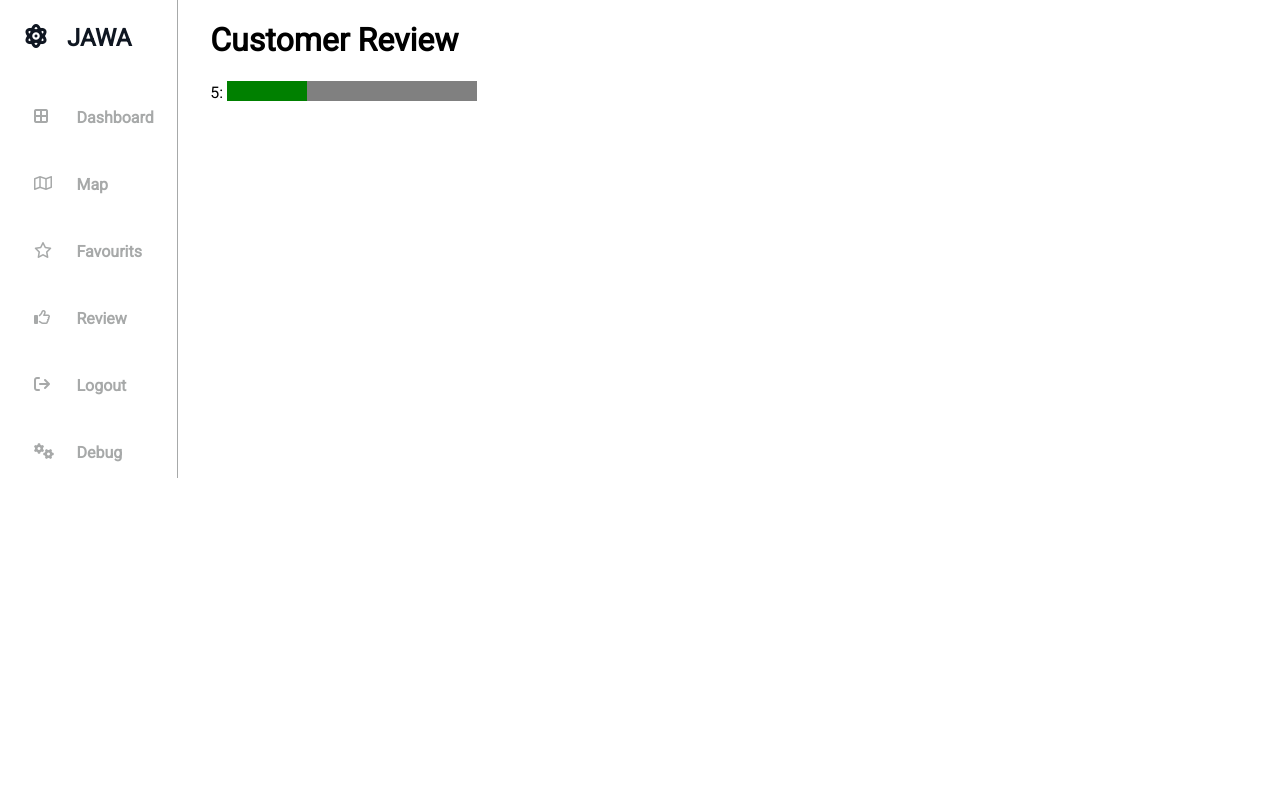
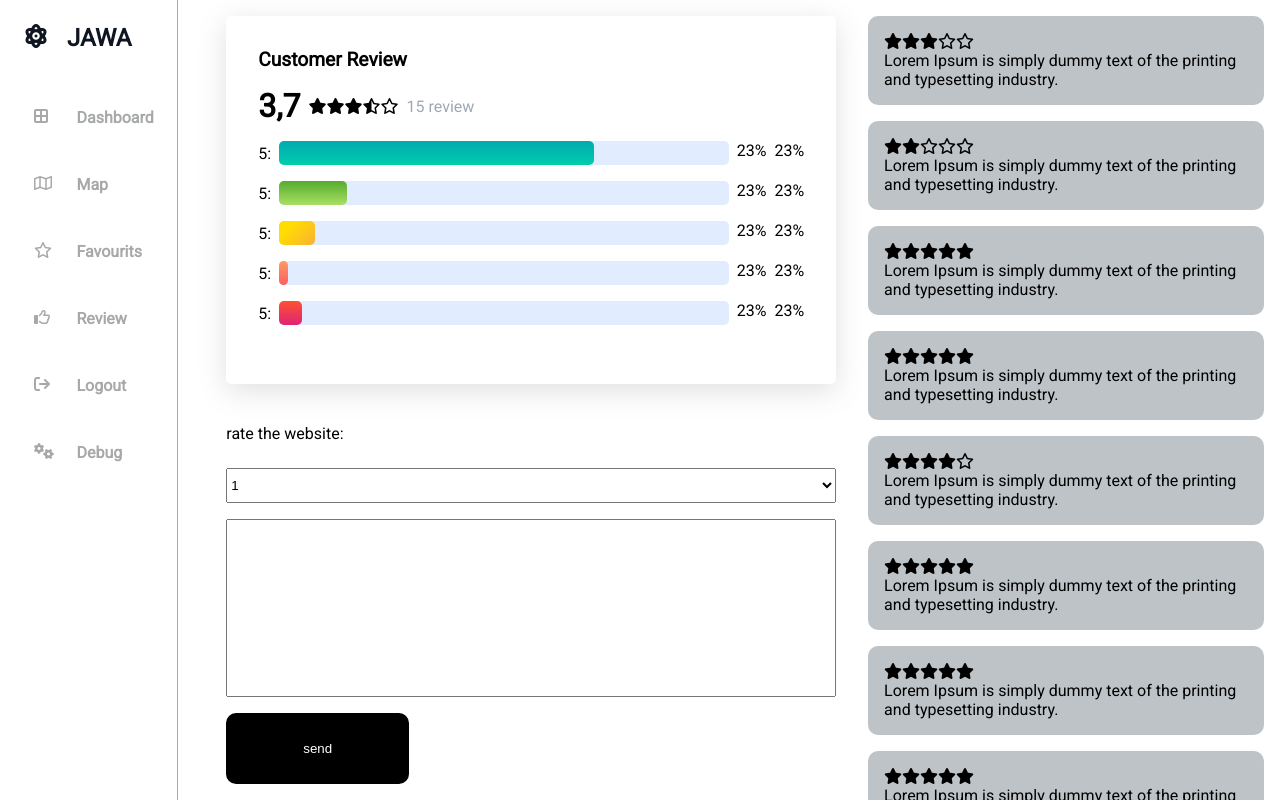
Before and after one commit to marco3724/jawapp, a Vue app: page /review in a window 1280 px wide. Built offline with nearby package versions, Linux system fonts and the light colour scheme; no server answers.

Commit message:
review page and small fixes

```diff
--- a/src/views/DashboardView.vue
+++ b/src/views/DashboardView.vue
@@ -228,8 +228,8 @@ export default {
 
       const progressValue = [0, 0, 0, 0]// in percentuale
       const progressEndValue = [this.current.wind_speed, this.current.humidity, this.current.pressure - 990, this.current.uvi]// non in percentuale [( ho messo alla pressure un offest di 990)]
-      const maxvalues = [30, 100, 35, 11]// valore limite  che ogni parametro puo assumere
-      // 990-1025  e' il range della pressione
+      const maxvalues = [30, 100, 60, 11]// valore limite  che ogni parametro puo assumere
+      // 990-1050  e' il range della pressione
       // 0-11 range dell uv
       // 0-30 metri al secondo (30 pericolo)
       const speed = 30
--- a/src/views/ReviewView.vue
+++ b/src/views/ReviewView.vue
@@ -1,132 +1,263 @@
 <template>
+<div class="container">
   <div class="overview">
-    <h1>Customer Review</h1>
+    <div class="title">Customer Review</div>
     <div class="media">
-        <div class="number"></div>
-        <div class="total"></div>
+        <div class="number">3,7</div>
+        <div class='stars'>
+        <i class="fa-solid fa-star"></i>
+        <i class="fa-solid fa-star"></i>
+        <i class="fa-solid fa-star"></i>
+        <i class="fa-regular fa-star-half-stroke"></i>
+        <i class="fa-regular fa-star"></i>
+        </div>
+        <div class="total">15 review</div>
     </div>
     <div class="votes">
         <div class="bars">
+          <div class="bar">
             <label for="file">5: </label>
-            <progress id="file" value="32" max="100"> 32% </progress>
+            <div class="percentage-bar" id="bar5"></div>
+            <div class="perce">23%</div>
+            <div class="perce-number">23%</div>
+          </div>
+                    <div class="bar">
+            <label for="file">5: </label>
+            <div class="percentage-bar" id="bar4"></div>
+                        <div class="perce">23%</div>
+            <div class="perce-number">23%</div>
+          </div>
+                    <div class="bar">
+            <label for="file">5: </label>
+            <div class="percentage-bar" id="bar3"></div>
+                        <div class="perce">23%</div>
+            <div class="perce-number">23%</div>
+          </div>
+                    <div class="bar">
+            <label for="file">5: </label>
+            <div class="percentage-bar" id="bar2"></div>
+                        <div class="perce">23%</div>
+            <div class="perce-number">23%</div>
+          </div>
+                    <div class="bar">
+            <label for="file">5: </label>
+            <div class="percentage-bar" id="bar1"></div>
+                        <div class="perce">23%</div>
+            <div class="perce-number">23%</div>
+          </div>
         </div>
     </div>
   </div>
+  <div class="form">
+    <form >
+      <label for="cars">rate the website:</label>
+      <select id="stars" name="stars">
+        <option value="1">1</option>
+        <option value="2">2</option>
+        <option value="3">3</option>
+        <option value="4">4</option>
+        <option value="4">5</option>
+      </select>
+      <textarea name="comment" />
+      <input type="submit" value="send">
+    </form>
+  </div>
+</div>
+<div class="reviews" >
+  <div class="review" v-for="rev in reviews" :key="rev">
+    <div class="star">
+      <div class="vote" v-for="index in 5" :key="index">
+        <div v-if="rev.star>=index"><i class="fa-solid fa-star"></i></div>
+        <div v-else> <i class="fa-regular fa-star"></i></div>
+      </div>
+    </div>
+    <div class="comment">{{rev.comment}}</div>
+  </div>
+</div>
 </template>
 
 <script>
 
 export default {
-
-  created () {
-    this.city = 'rome'
-    this.searchByCity()
-  },
   data () {
     return {
-      weatherChartData: {
-      },
-      chartOptions: {
-        responsive: true
-      },
-      location: {},
-      city: '',
-      current: {
-        sunset: 0,
-        sunrise: 0,
-        weather: [{}]
-      },
-      hourly: [],
-      daily: [],
-      key: '80b42f8e53b81f545a7268529925647e'
+      reviews: [
+        {
+          star: 3,
+          comment: 'Lorem Ipsum is simply dummy text of the printing and typesetting industry.'
+        },
+        {
+          star: 2,
+          comment: 'Lorem Ipsum is simply dummy text of the printing and typesetting industry.'
+        },
+        {
+          star: 5,
+          comment: 'Lorem Ipsum is simply dummy text of the printing and typesetting industry.'
+        },
+        {
+          star: 5,
+          comment: 'Lorem Ipsum is simply dummy text of the printing and typesetting industry.'
+        },
+        {
+          star: 4,
+          comment: 'Lorem Ipsum is simply dummy text of the printing and typesetting industry.'
+        },
+        {
+          star: 5,
+          comment: 'Lorem Ipsum is simply dummy text of the printing and typesetting industry.'
+        }, {
+          star: 5,
+          comment: 'Lorem Ipsum is simply dummy text of the printing and typesetting industry.'
+        }, {
+          star: 5,
+          comment: 'Lorem Ipsum is simply dummy text of the printing and typesetting industry.'
+        }, {
+          star: 5,
+          comment: 'Lorem Ipsum is simply dummy text of the printing and typesetting industry.'
+        }, {
+          star: 5,
+          comment: 'Lorem Ipsum is simply dummy text of the printing and typesetting industry.'
+        }
+
+      ]
     }
   },
   methods: {
-    async searchByCity () {
-      try {
-        const res = await fetch(`http://api.openweathermap.org/geo/1.0/direct?q=${this.city}&limit=1&appid=${this.key}`)
-        const loc = await res.json()
-        this.location = loc[0]
-        console.log(loc)
-        const res1 = await fetch(`https://api.openweathermap.org/data/2.5/onecall?lat=${loc[0].lat}&lon=${loc[0].lon}&exclude={alerts,minutely}&units=metric&appid=${this.key}`)
-        const data = await res1.json()
-        this.cityName = this.city
-        this.current = data.current
-        this.hourly = []
-        this.daily = []
-        for (let i = 0; i < 24; i++) {
-          this.hourly.push(data.hourly[i])
-        }
-        const h = []
-        const l = ['now']
-        for (let i = 0; i < 12; i = i + 2) {
-          h.push(this.hourly[i].temp)
-          if (i !== 0) { l.push(`+${i}hr`) }
-        }
-        this.weatherChartData = {
-          labels: l,
-          datasets: [{
-            label: 'Temperature',
-            data: h,
-            borderColor: '#077187',
-            pointBorderColor: '#0E1428',
-            pointBackgroundColor: '#AFD6AC',
-            backgroundColor: '#74A57F'
-
-          }]
-        }
-        for (let i = 1; i < 8; i++) {
-          this.daily.push(data.daily[i])
-        }
-      // console.log(data)
-      } catch (e) {
-        alert('citta non trovata')
-      }
-    },
-    formatTime (time) {
-      const date = new Date(time * 1000)
-      const hours = date.getHours()
-      const min = date.getMinutes()
-      const minutes = min < 10 ? '0' + min : min /* solo per formattazione */
-      return hours + ':' + minutes
-    },
-    formatTemperature (temp) {
-      return parseInt(temp) + '°'
-    },
-    findIcons (icon) {
-      return `https://openweathermap.org/img/wn/${icon}.png`
-    },
-    week (time) {
-      const days = ['Sunday', 'Monday', 'Tuesday', 'Wednesday', 'Thursday', 'Friday', 'Saturday']
-      const date = new Date(time * 1000)
-      return days[date.getDate() % 7]
-    },
-    date (time) {
-      let date
-      if (time != null) {
-        date = new Date(time * 1000).toString().split(' ')
-      } else {
-        date = new Date().toString().split(' ')
-      }
-      return date[2] + ' ' + date[1]
-    }
 
   },
   computed: {
-    fullCity () {
-      return this.location.name + ',' + this.location.country
-    }
   }
 }
 </script>
 
 <style scoped>
-progress {
-  /* Reset the default appearance */
-  -webkit-appearance: none;
-   appearance: none;
+.container{
+  padding: 1em;
+  box-sizing: border-box;
+  height: 100vh;
+  display: grid;
+  grid-auto-rows: 1fr 1fr;
+  gap: 2em;
+}
+.overview{
+box-shadow: rgba(100, 100, 111, 0.2) 0px 7px 29px 0px;
+border-radius: 5px;
+padding: 2em;
+display: flex;
+flex-direction: column;
+gap: 1em;
 
-  width: 250px;
-  height: 20px;
 }
+.title{
+  font-weight: bold;
+  font-size: 1.2em;
+}
+.media{
+  display: flex;
+  gap: 0.5em;
+}
+.number{
+ font-weight: bold;
+ font-size: 2em;
+}
+.stars{
+  align-self:center;
+}
+.total{
+  align-self:center;
+  color:#9FA7B4;
+}
+.bars{
+  display: flex;
+  flex-direction: column;
+  gap: 1em;
+}
+label{
+  align-self: center;
+}
+.bar{
+  display: flex;
+  gap: 0.5em;
+}
+
+.percentage-bar{
+position: relative;
+background-color:#E1EDFE ;
+height: 1.5em;
+width: 100%;
+border-radius: 5px;
+}
+.percentage-bar::after{
+border-radius: 5px;
+position: absolute;
+content: '';
+height: 100%;
+}
+#bar5::after{
+  background:linear-gradient(#02aab0, #00cdac);
+  width: 70%;
+}
+#bar4::after{
+  background:linear-gradient(#56ab2f , #a8e063);
+  width: 15%;
+}
+#bar3::after{
+background-image: linear-gradient(315deg, #fbb034 0%, #ffdd00 74%);;
+width: 8%;
+}
+#bar2::after{
+  background:linear-gradient(#ff9966 , #ff5e62);
+  width: 2%;
+}
+#bar1::after{
+  background:linear-gradient(#ff512f , #dd2476);
+  width: 5%;
+}
+.form{
+  display:grid;
+}
+form{
+  display:grid;
+  grid-template-rows:1fr 1fr 5fr 2fr;
+  gap: 1em;
+}
+textarea{
+  resize: none;
+}
+input[type="submit"]{
+  background: black;
+  color: white;
+  border: none;
+  border-radius:10px ;
+
+  width:30%;
+  transition: background 500ms;
+}
+input[type="submit"]:hover{
+cursor: pointer;
+border: 2px solid black;
+background: none;
+color: black;
+
+}
+.star{
+  display: flex;
+  flex-direction: row;
+}
+.reviews{
+height: 100vh;
+overflow: scroll;
+}
+.review{
+margin: 1em;
+padding: 1em;
+border-radius: 10px;
+background: #bdc3c7;
+}
+@media (max-width:1024px){
+    .overview{
+      margin-top: 2em;
+    }
+}
+
 </style>
```
